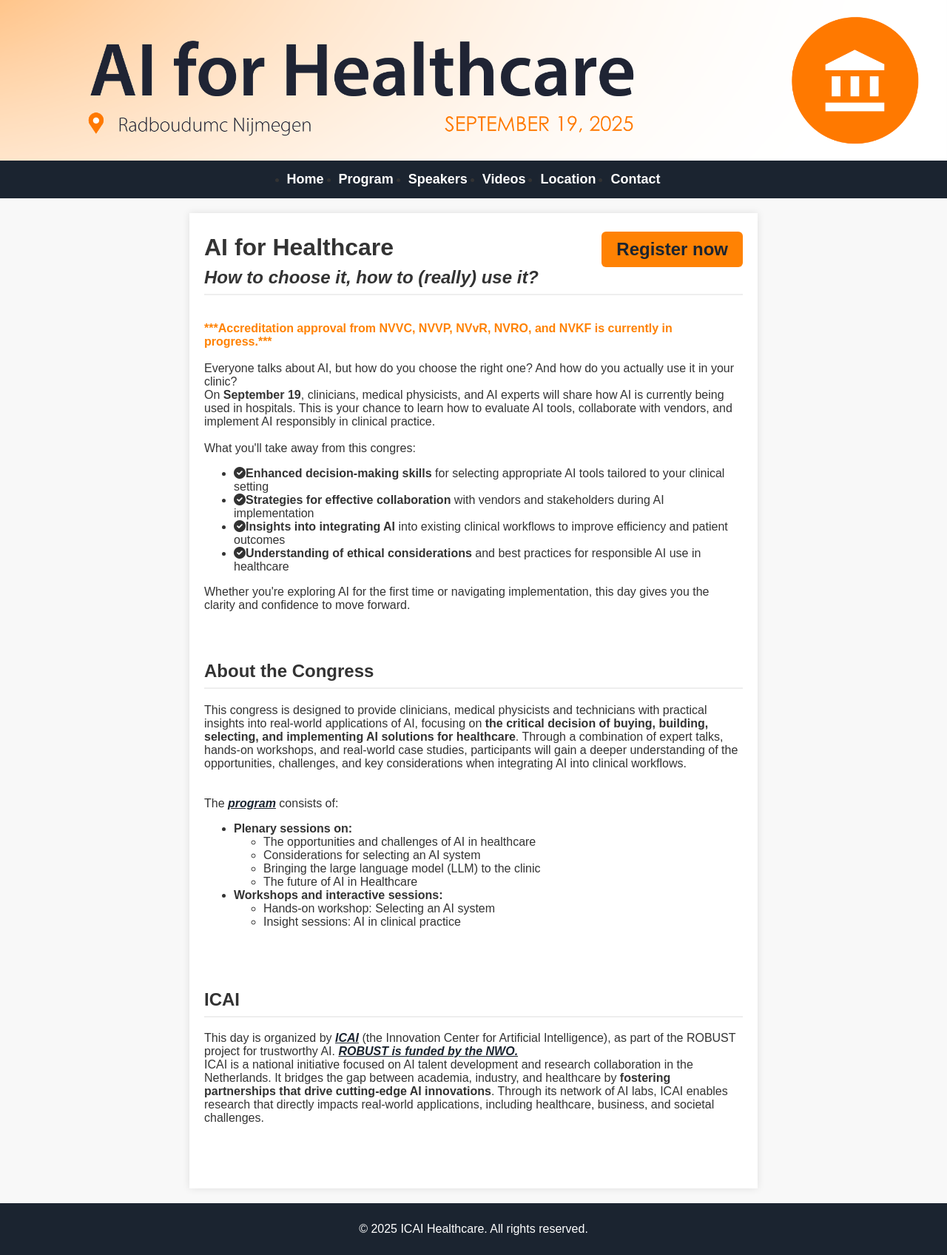
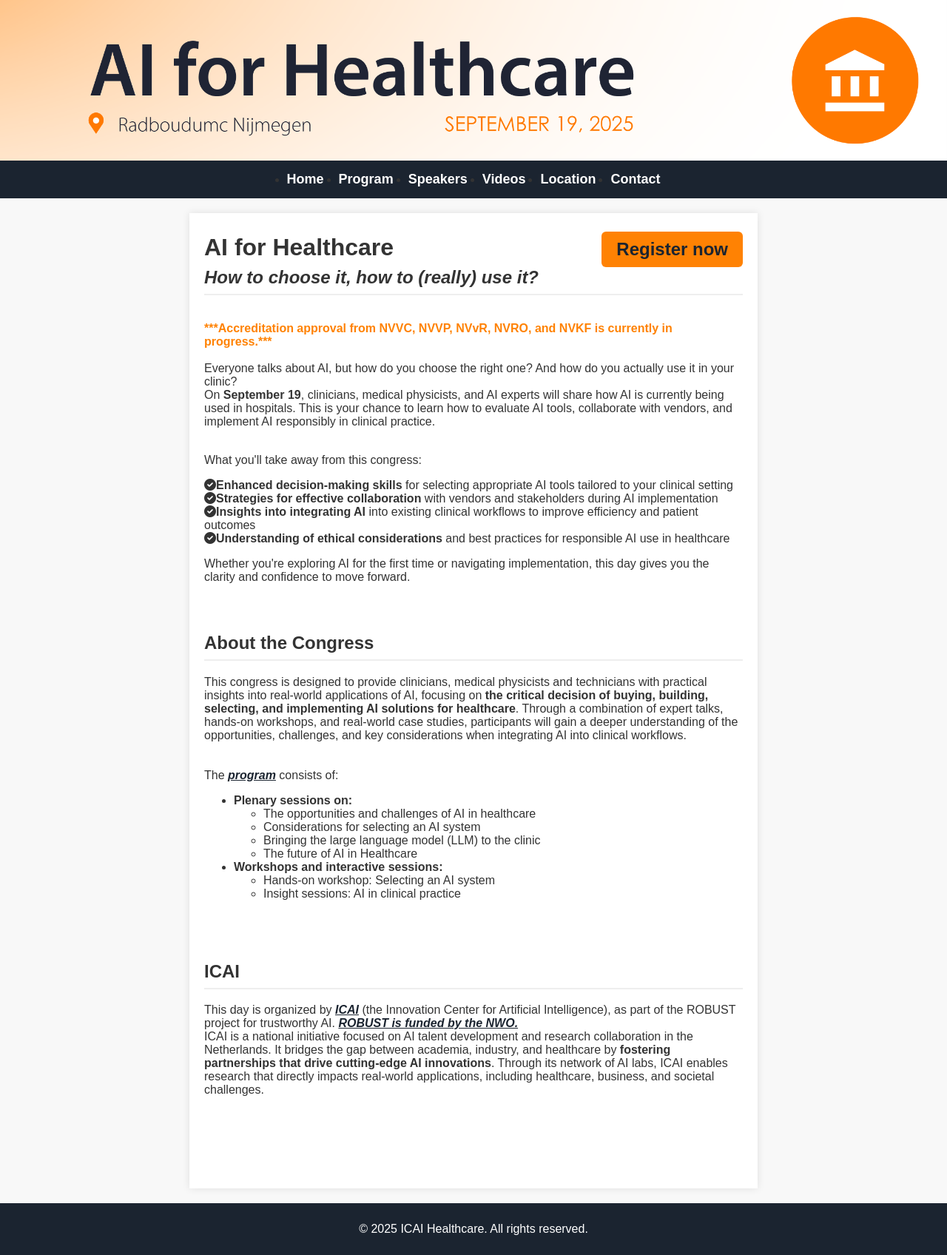
Before and after one commit to marliebesouw/marliebesouw.github.io, a Jekyll site: the page built from index.md, in a window 1280 px wide. Shown: the whole page at 74% size. Built offline with Jekyll 4.4.1, drawn with Linux system fonts in a browser that asks for light colours.

Commit message:
removed bullets

```diff
--- a/index.md
+++ b/index.md
@@ -30,12 +30,12 @@
       On <strong>September 19</strong>, clinicians, medical physicists, and AI experts will share how AI is currently being used in hospitals. This is your chance to learn how to evaluate AI tools, collaborate with vendors, and implement AI responsibly in clinical practice.
        <br><br>
 
-      What you'll take away from this congres:
-      <ul>
-       <li><i class="fas fa-check-circle check-icon"></i><strong>Enhanced decision-making skills</strong> for selecting appropriate AI tools tailored to your clinical setting</li>
-       <li><i class="fas fa-check-circle check-icon"></i><strong>Strategies for effective collaboration</strong> with vendors and stakeholders during AI implementation</li>
-       <li><i class="fas fa-check-circle check-icon"></i><strong>Insights into integrating AI</strong> into existing clinical workflows to improve efficiency and patient outcomes</li>
-       <li><i class="fas fa-check-circle check-icon"></i><strong>Understanding of ethical considerations</strong> and best practices for responsible AI use in healthcare</li>
+      <p>What you'll take away from this congress:</p>
+      <ul style="list-style: none; padding-left: 0;">
+        <li><i class="fas fa-check-circle check-icon"></i><strong>Enhanced decision-making skills</strong> for selecting appropriate AI tools tailored to your clinical setting</li>
+        <li><i class="fas fa-check-circle check-icon"></i><strong>Strategies for effective collaboration</strong> with vendors and stakeholders during AI implementation</li>
+        <li><i class="fas fa-check-circle check-icon"></i><strong>Insights into integrating AI</strong> into existing clinical workflows to improve efficiency and patient outcomes</li>
+        <li><i class="fas fa-check-circle check-icon"></i><strong>Understanding of ethical considerations</strong> and best practices for responsible AI use in healthcare</li>
       </ul>
 
     Whether you're exploring AI for the first time or navigating implementation, this day gives you the clarity and confidence to move forward. <br><br>
```
